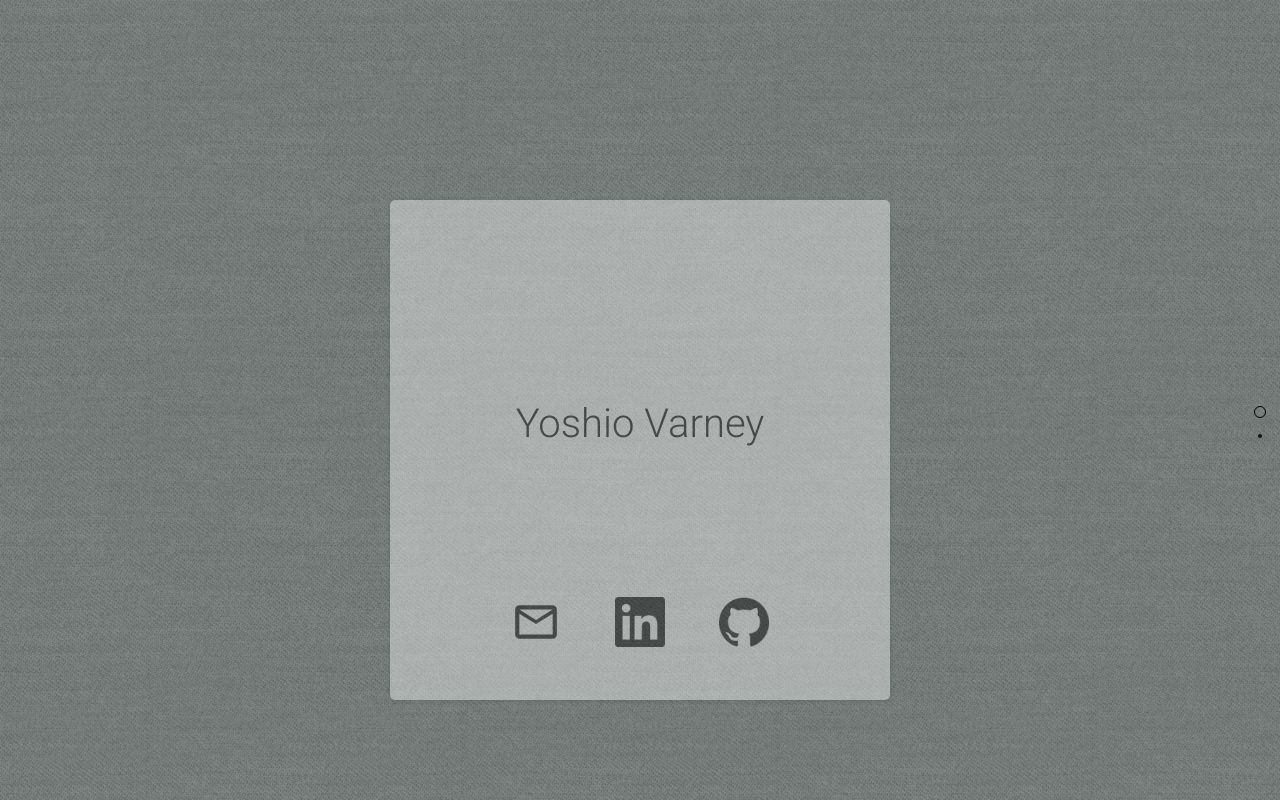
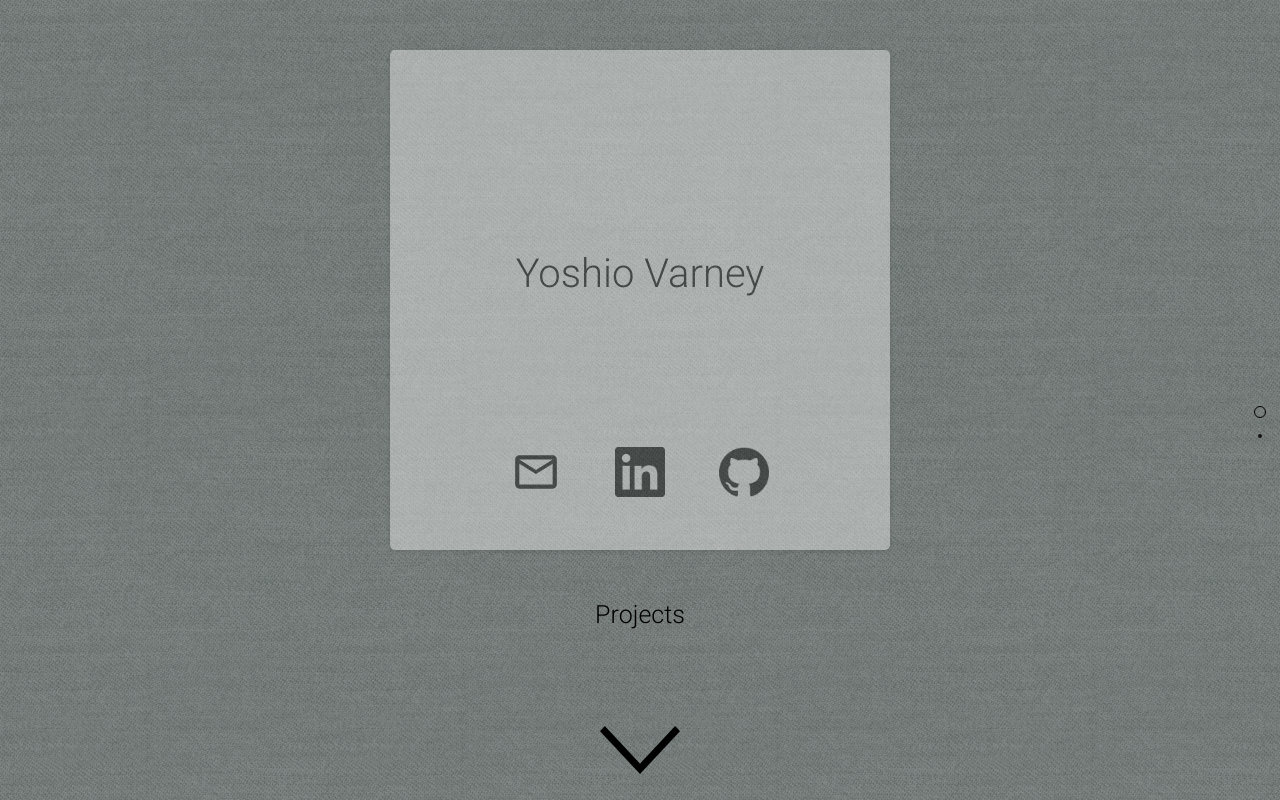
Before and after one commit to yoshi415/mysite, a website: page client/index.html in a window 1280 px wide. Drawn offline with Linux system fonts and the light colour scheme.

Commit message:
Resized info page

```diff
--- a/client/assets/styles/styles.css
+++ b/client/assets/styles/styles.css
@@ -173,7 +173,7 @@ li {
   border-radius: 5px;
   position: relative;
   background-color: white;
-  margin: 200px auto;
+  margin: 50px auto;
   -webkit-transform: 0.5s ease-in-out;
   -ms-transform: 0.5s ease-in-out;
   transition: 0.5s ease-in-out;
--- a/client/index.html
+++ b/client/index.html
@@ -3,6 +3,7 @@
 <head>
   <meta charset='UTF-8'>
   <title>Yoshio Varney's Homepage</title>
+  <meta name="viewport" content="width=device-width, initial-scale=1">
   <link href='assets/images/favicon.ico' rel='icon' type='image/x-icon' />
   <link href='https://fonts.googleapis.com/css?family=Roboto:300' rel='stylesheet' type='text/css'>
 
```
